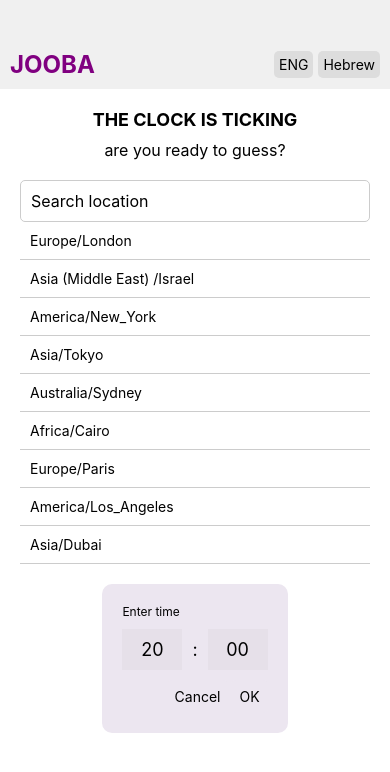
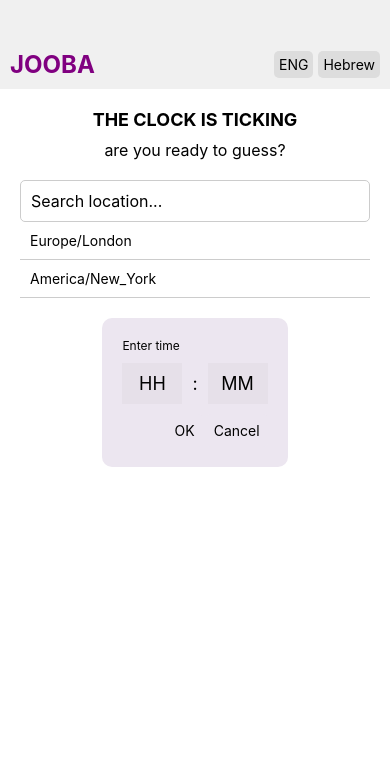
Before and after one commit to yonatanhershko/Jooba-Clock-Game, a React Native app: screen / in a window 390 px wide. Shown: the top 772 px of the page. Built offline with nearby package versions, Linux system fonts and the light colour scheme.

Commit message:
Add axios functions

```diff
--- a/App.js
+++ b/App.js
@@ -1,28 +1,60 @@
-import React from 'react';
-import { StyleSheet, View, Text, TouchableOpacity } from 'react-native';
-import { StatusBar } from 'expo-status-bar';
-
-import Header from './components/Header.jsx';
-import SearchBar from './components/SearchBar.jsx';
-import TimePicker from './components/TimePicker.jsx';
-// import WinsList from './components/WinsList.jsx';
+import React, { useState } from 'react'
+import { StyleSheet, View, Text, Alert } from 'react-native'
+import { StatusBar } from 'expo-status-bar'
+import axios from 'axios'
+import Header from './components/Header.jsx'
+import SearchBar from './components/SearchBar.jsx'
+import TimePicker from './components/TimePicker.jsx'
 
 export default function App() {
+  const [selectedLocation, setSelectedLocation] = useState(null)
+  const [wins, setWins] = useState([])
+
+  function handleLocationSelect(location) {
+    setSelectedLocation(location)
+  }
+
+  async function checkGuess(guessedTime) {
+    if (!selectedLocation) {
+      Alert.alert("Error", "Please select a location first.")
+      return
+    }
+
+    try {
+      const response = await axios.get(`http://worldtimeapi.org/api/timezone/${selectedLocation}`)
+      const data = response.data
+      const currentTime = new Date(data.datetime)
+      const currentHour = currentTime.getUTCHours()
+      const currentMinute = currentTime.getUTCMinutes()
+
+      const [guessedHour, guessedMinute] = guessedTime.split(':').map(Number)
+
+      if (currentHour === guessedHour && currentMinute === guessedMinute) {
+        Alert.alert("Correct!", "You guessed the time correctly!")
+        setWins([...wins, { time: guessedTime, location: selectedLocation }])
+      } else {
+        Alert.alert("Incorrect", `The correct time was ${currentHour}:${currentMinute}`)
+      }
+    } catch (error) {
+      console.error(error)
+      Alert.alert("Error", "Failed to fetch the current time. Please try again.")
+    }
+  }
+
   return (
     <View style={styles.container}>
       <Header />
       <View style={styles.content}>
         <Text style={styles.title}>THE CLOCK IS TICKING</Text>
         <Text style={styles.subtitle}>are you ready to guess?</Text>
-        <SearchBar />
-        <TimePicker />
+        <SearchBar onLocationSelect={handleLocationSelect} />
+        <TimePicker onGuessSubmit={checkGuess} />
         <View style={styles.imageContainer}>
         </View>
       </View>
-      {/* <WinsList /> */}
       <StatusBar style="auto" />
     </View>
-  );
+  )
 }
 
 const styles = StyleSheet.create({
@@ -47,4 +79,4 @@ const styles = StyleSheet.create({
   imageContainer: {
 
   },
-});
+})
--- a/components/SearchBar.jsx
+++ b/components/SearchBar.jsx
@@ -1,46 +1,74 @@
 import React, { useState, useEffect } from 'react'
 import { View, TextInput, FlatList, TouchableOpacity, Text, StyleSheet } from 'react-native'
+import axios from 'axios'
 
-const LOCATIONSGUESS = [
-    "Europe/London","Asia (Middle East) /Israel" , "America/New_York", "Asia/Tokyo", "Australia/Sydney",
-    "Africa/Cairo", "Europe/Paris", "America/Los_Angeles", "Asia/Dubai"
+const INITIAL_LOCATIONS = [
+    "Europe/London", "America/New_York"
 ]
 
 export default function SearchBar({ onLocationSelect }) {
     const [search, setSearch] = useState('')
-    const [filteredLocations, setFilteredLocations] = useState(LOCATIONSGUESS)
+    const [locations, setLocations] = useState(INITIAL_LOCATIONS)
+    const [selectedLocation, setSelectedLocation] = useState(null)
 
     useEffect(() => {
-        setFilteredLocations(
-            LOCATIONSGUESS.filter(location =>
-                location.toLowerCase().includes(search.toLowerCase())
-            )
-        )
+        if (search.length > 2) {
+            fetchLocations()
+            // console.log(search);
+        } else if (search.length === 0) {
+            setLocations(INITIAL_LOCATIONS)
+            setSelectedLocation(null)
+        }
     }, [search])
+
+
+
+    async function fetchLocations() {
+        try {
+            const response = await axios.get(`http://worldtimeapi.org/api/timezone/${search}`)
+            setLocations(response.data.slice(0, 3))
+        } catch (error) {
+            console.error('Error fetching locations:', error)
+            setLocations([])
+        }
+    }
+
+    function handleLocationSelect(location) {
+        setSelectedLocation(location)
+        onLocationSelect(location)
+        setSearch(location)
+    }
 
     return (
         <View style={styles.container}>
             <TextInput
                 style={styles.input}
-                placeholder="Search location"
+                placeholder="Search location..."
                 value={search}
                 onChangeText={setSearch}
             />
+            {!selectedLocation && (
                 <FlatList
-                data={filteredLocations}
+                    data={locations}
                     renderItem={({ item }) => (
                         <TouchableOpacity
                             style={styles.item}
-                        onPress={() => {
-                            onLocationSelect(item)
-                            setSearch('')
-                        }}
+                            onPress={() => handleLocationSelect(item)}
                         >
                             <Text>{item}</Text>
                         </TouchableOpacity>
                     )}
                     keyExtractor={item => item}
                 />
+            )}
+            {selectedLocation && (
+                <TouchableOpacity
+                    style={styles.selectedItem}
+                    onPress={() => setSelectedLocation(null)}
+                >
+                    <Text>{selectedLocation}</Text>
+                </TouchableOpacity>
+            )}
         </View>
     )
 }
@@ -62,4 +90,10 @@ const styles = StyleSheet.create({
         borderBottomWidth: 1,
         borderBottomColor: '#ccc',
     },
+    selectedItem: {
+        padding: 10,
+        backgroundColor: '#e0e0e0',
+        borderRadius: 5,
+        marginTop: 5,
+    },
 })
--- a/components/TimePicker.jsx
+++ b/components/TimePicker.jsx
@@ -1,26 +1,49 @@
-import React from 'react';
+// components/TimePicker.js
+import React, { useState } from 'react';
 import { View, Text, TextInput, TouchableOpacity, StyleSheet } from 'react-native';
 
-export default function TimePicker() {
+export default function TimePicker({ onGuessSubmit }) {
+  const [hour, setHour] = useState('');
+  const [minute, setMinute] = useState('');
+
+  const handleSubmit = () => {
+    onGuessSubmit(`${hour.padStart(2, '0')}:${minute.padStart(2, '0')}`);
+  };
+
   return (
     <View style={styles.container}>
       <Text style={styles.label}>Enter time</Text>
       <View style={styles.timeInputs}>
-                <TextInput style={styles.input} placeholder="20" />
+        <TextInput
+          style={styles.input}
+          placeholder="HH"
+          value={hour}
+          onChangeText={setHour}
+          keyboardType="numeric"
+          maxLength={2}
+        />
         <Text style={styles.colon}>:</Text>
-                <TextInput style={styles.input} placeholder="00" />
+        <TextInput
+          style={styles.input}
+          placeholder="MM"
+          value={minute}
+          onChangeText={setMinute}
+          keyboardType="numeric"
+          maxLength={2}
+        />
       </View>
       <View style={styles.buttons}>
-                <TouchableOpacity style={styles.button}>
+        <TouchableOpacity style={styles.button} onPress={() => { setHour(''); setMinute(''); }}>
+          <Text>Cancel</Text>
+        </TouchableOpacity>
+        <TouchableOpacity style={styles.button} onPress={handleSubmit}>
           <Text>OK</Text>
-                </TouchableOpacity>
-                <TouchableOpacity style={styles.button}>
-                    <Text>Cancel</Text>
         </TouchableOpacity>
       </View>
     </View>
   );
 }
+
 
 const styles = StyleSheet.create({
     container: {
```
Also changed, not shown: package.json (+7 -1 lines), 1 other file (tests, documents, lock files or other folders). Lines whose indentation alone changed are shown as unchanged.
